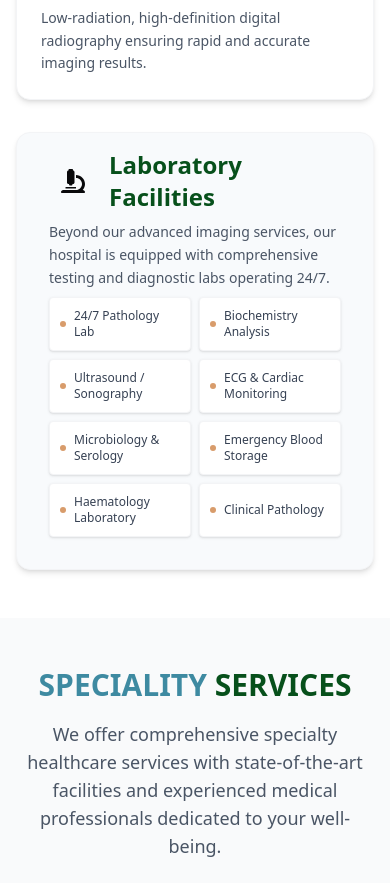
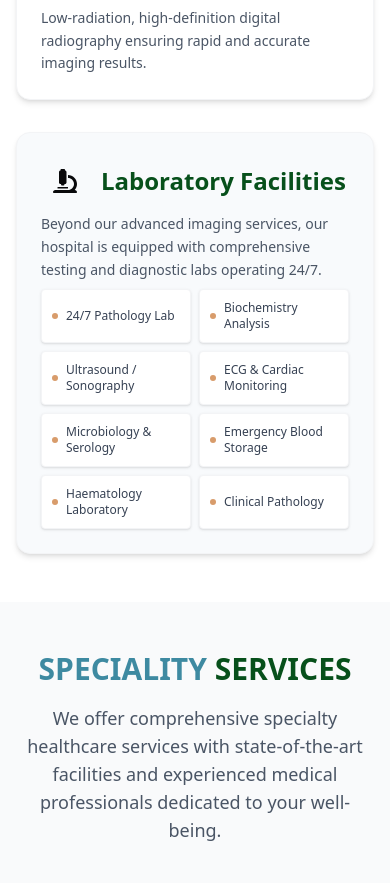
Before and after one commit to Ananya54321/psh-website, a Next.js app: page / in a window 390 px wide. Shown: the part 1760-2643 px from the top of the page. Built offline with nearby package versions, Linux system fonts and the light colour scheme; grey boxes are pictures that could not be loaded.

Commit message:
responsiveness

```diff
--- a/src/components/pages/FacilitiesSection.tsx
+++ b/src/components/pages/FacilitiesSection.tsx
@@ -50,7 +50,7 @@ export function FacilitiesSection() {
           </p>
         </div>
 
-        <div className="grid grid-cols-1 md:grid-cols-3 gap-8">
+        <div className="grid grid-cols-1 sm:grid-cols-2 lg:grid-cols-3 gap-8">
           {facilities.map((fac, index) => (
             <Card
               key={index}
@@ -80,8 +80,8 @@ export function FacilitiesSection() {
           ))}
 
           {/* Third Card for Many More Laboratory Facilities */}
-          <Card className="overflow-hidden border border-gray-100 shadow-md hover:shadow-xl transition-all duration-300 hover:-translate-y-2 flex flex-col h-full bg-slate-50">
-            <CardContent className="px-8 pb-8 pt-4 flex-1 flex flex-col justify-between">
+          <Card className="overflow-hidden border border-gray-100 shadow-md hover:shadow-xl transition-all duration-300 hover:-translate-y-2 flex flex-col h-full bg-slate-50 sm:col-span-2 lg:col-span-1">
+            <CardContent className="p-6 flex-1 flex flex-col justify-between">
               <div>
                 <div className="flex items-center gap-3 mb-2">
                   <div className="p-3 bg-hospital-green/10 rounded-lg text-hospital-green text-2xl">
```
